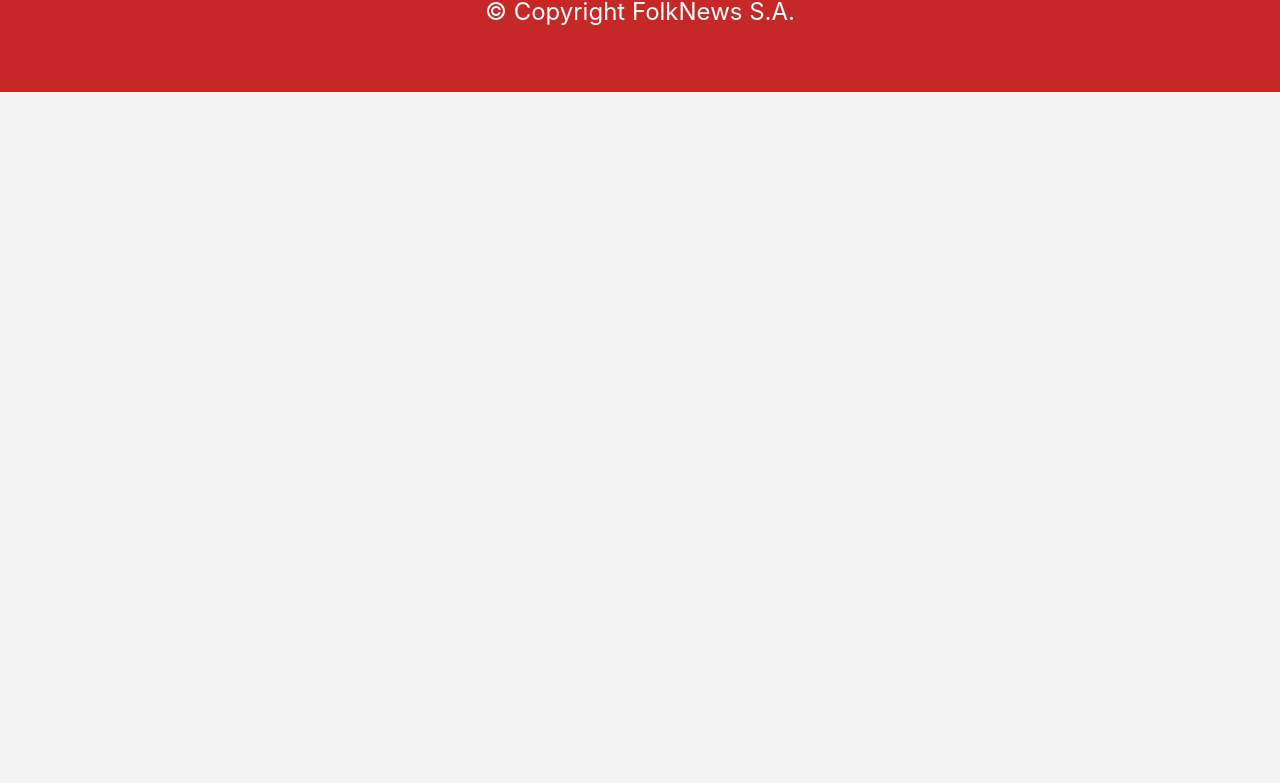
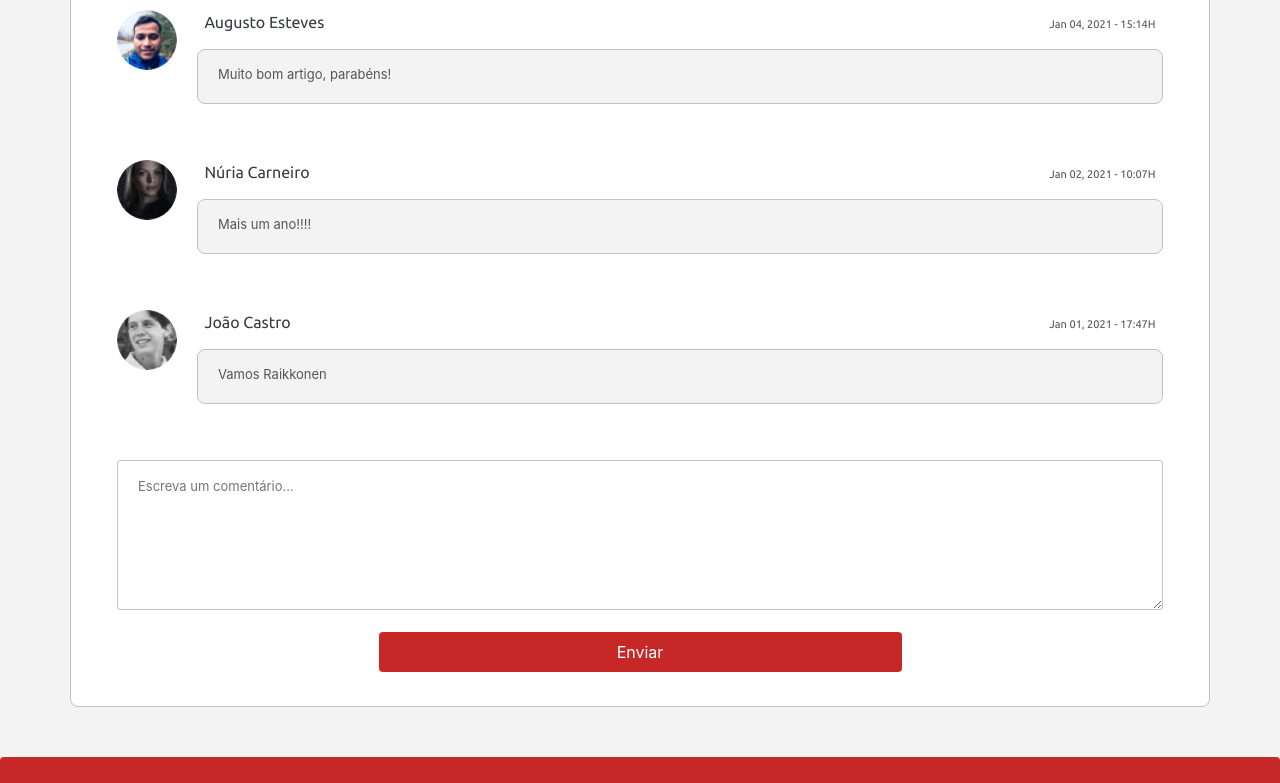
Before and after one commit to DiogoM14/FolkNews-web, a website: page article-auth.html in a window 1280 px wide. Shown: the part 2356-3139 px from the top of the page. Before the commit the page ends 2448 px from the top, so only its background shows below. Drawn offline with nearby package versions, Linux system fonts and the light colour scheme.

Commit message:
Article page finished

```diff
--- a/article-auth.html
+++ b/article-auth.html
@@ -9,6 +9,8 @@
   <link rel="preconnect" href="https://fonts.gstatic.com">
   <link href="https://fonts.googleapis.com/css2?family=Ubuntu:wght@400;500;700&display=swap" rel="stylesheet">
   <link rel="stylesheet" href="./styles/article-auth.css">
+
+
 </head>
 <body>
   <div class="col-md-12">
@@ -90,7 +92,73 @@
     </article>
     <hr>
 
+    <div class="container">
+      <h1 class="comments-title">Comentários (3)</h1>
+      <div class="be-comment-block">
+        <div class="be-comment">
+          <div class="be-img-comment">
+            <a href="blog-detail-2.html">
+              <img src="assets/images/augusto.png" alt="" class="be-ava-comment">
+            </a>
+          </div>
+          <div class="be-comment-content">
 
+            <span class="be-comment-name">
+              <a href="blog-detail-2.html">Augusto Esteves</a>
+            </span>
+            <span class="be-comment-time">
+              Jan 04, 2021 - 15:14H
+            </span>
+
+            <p class="be-comment-text">
+              Muito bom artigo, parabéns!
+            </p>
+          </div>
+        </div>
+        <div class="be-comment">
+          <div class="be-img-comment">
+            <a href="blog-detail-2.html">
+              <img src="assets/images/nuria.png" alt="" class="be-ava-comment">
+            </a>
+          </div>
+          <div class="be-comment-content">
+            <span class="be-comment-name">
+              <a href="blog-detail-2.html">Núria Carneiro</a>
+            </span>
+            <span class="be-comment-time">
+              Jan 02, 2021 - 10:07H
+            </span>
+            <p class="be-comment-text">
+              Mais um ano!!!!
+            </p>
+          </div>
+        </div>
+        <div class="be-comment">
+          <div class="be-img-comment">
+            <a href="blog-detail-2.html">
+              <img src="assets/images/joao.png" alt="" class="be-ava-comment">
+            </a>
+          </div>
+          <div class="be-comment-content">
+            <span class="be-comment-name">
+              <a href="blog-detail-2.html">João Castro</a>
+            </span>
+            <span class="be-comment-time">
+              Jan 01, 2021 - 17:47H
+            </span>
+            <p class="be-comment-text">
+              Vamos Raikkonen
+            </p>
+          </div>
+        </div>
+        <form class="form-block">
+          <div class="form-group">
+            <textarea class="form-input" required="" placeholder="Escreva um comentário..."></textarea>
+          </div>
+          <a class="btn btn-primary">Enviar</a>
+        </form>
+      </div>
+    </div>
 
     <footer>
       <h2>FolkNews</h2>
--- a/styles/article-auth.css
+++ b/styles/article-auth.css
@@ -211,6 +211,135 @@ article .image p {
   cursor: pointer;
 }
 
+.container {
+  padding: 0;
+}
+
+.be-comment-block {
+    border-radius: 8px;
+    padding: 34px 46px;
+    border:1px solid #c2c2c2;
+    background: #fff;
+}
+
+.comments-title {
+  /* margin-left: 25%; */
+  margin-top: 40px;
+    font-size: 24px;
+    color: #333333;
+    margin-bottom: 15px;
+    text-align: left;
+}
+
+.be-img-comment {
+    width: 60px;
+    height: 60px;
+    float: left;
+    margin-bottom: 15px;
+}
+
+.be-ava-comment {
+    width: 60px;
+    height: 60px;
+    border-radius: 50%;
+}
+
+.be-comment-content {
+    margin-left: 80px;
+}
+
+.be-comment-content span {
+    display: inline-block;
+    width: 49%;
+    margin-bottom: 15px;
+}
+
+.be-comment-name {
+    font-size: 16px;
+    text-align: left;
+    color: #333333;
+}
+
+.be-comment-content a {
+    color: #383b43;
+}
+
+.be-comment-content span {
+    display: inline-block;
+    width: 49%;
+    margin-bottom: 15px;
+}
+
+.be-comment-time {
+    text-align: right;
+}
+
+.be-comment-time {
+    font-size: 11px;
+    color: #555555;
+}
+
+.be-comment-text {
+    font-size: 13px;
+    line-height: 18px;
+    color: #555555;
+    display: block;
+    background: #f3f3f3;
+    border: 1px solid #c2c2c2;
+    padding: 15px 20px 20px 20px;
+    text-align: left;
+    border-radius: 8px;
+}
+
+
+
+.form-group .form-input {
+    font-size: 13px;
+    line-height: 50px;
+    font-weight: 400;
+    color: #555555;
+    width: 100%;
+    height: 50px;
+    padding-left: 20px;
+    padding-right: 20px;
+    border: 1px solid #c2c2c2;
+    border-radius: 3px;
+}
+
+.form-group.fl_icon .form-input {
+    padding-left: 70px;
+}
+
+.form-group textarea.form-input {
+    height: 150px;
+}
+
+.btn-primary {
+  display: flex;
+  margin: auto;
+  width: 50%;
+  height: 40px;
+  background: #C62828;
+  border: none;
+  justify-content: center;
+  align-items: center;
+}
+
+.btn-primary:hover {
+  background-color: #9e2020;
+}
+
+
+
+
+
+
+
+
+
+
+
+
 
 
 footer {
@@ -228,6 +357,11 @@ footer {
   border-radius: 4px 4px 0 0;
 }
 
+footer h2 {
+  margin-top: 50px;
+  color: #fff;
+}
+
 footer p {
   color: #fff;
 }
--- a/styles/index.css
+++ b/styles/index.css
@@ -247,4 +247,5 @@ footer {
 
 footer p {
   color: #fff;
+  margin: 0;
 }
```
Also changed, not shown: assets/images/augusto.png (added), assets/images/joao.png (added), assets/images/nuria.png (added).
